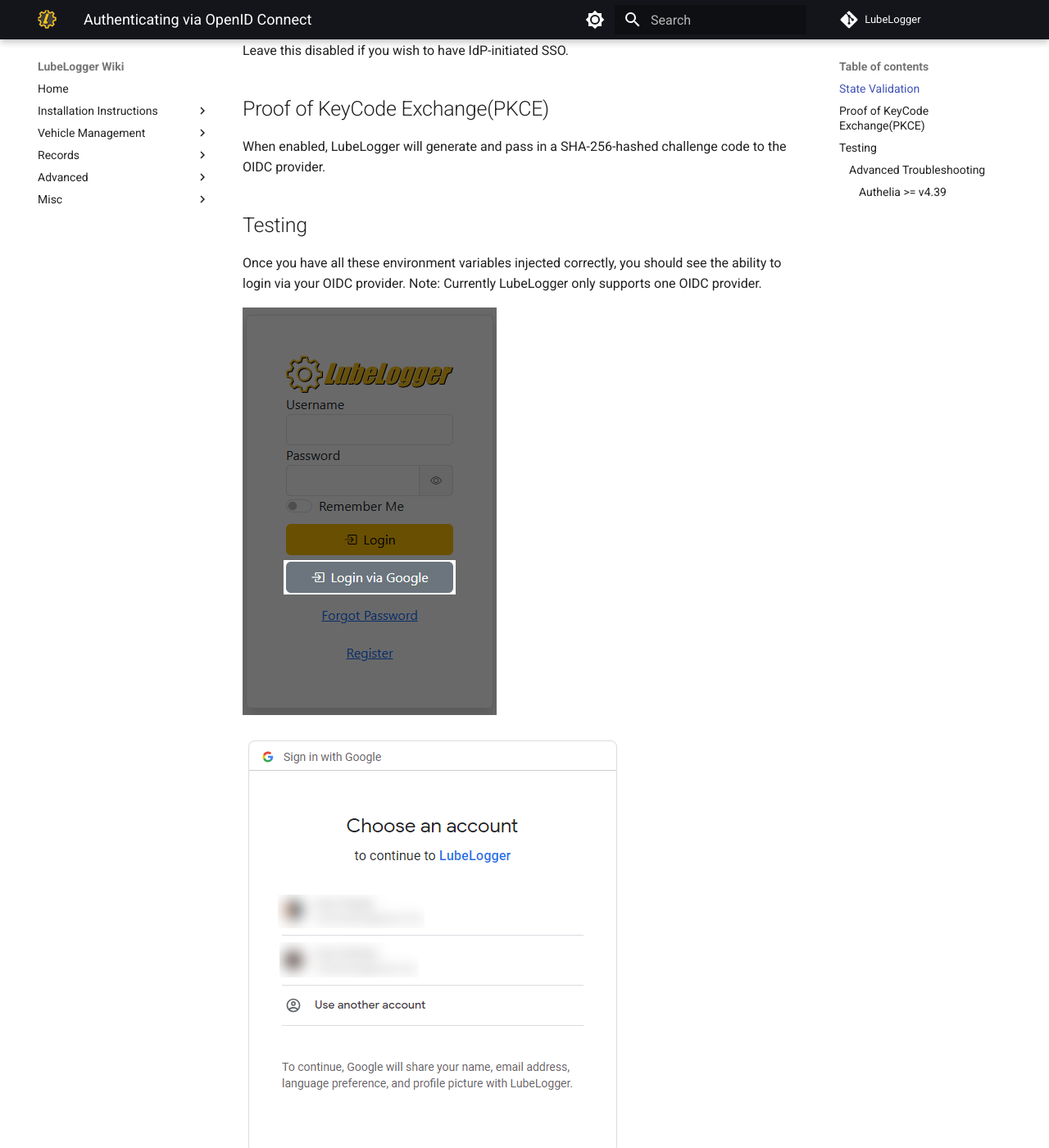
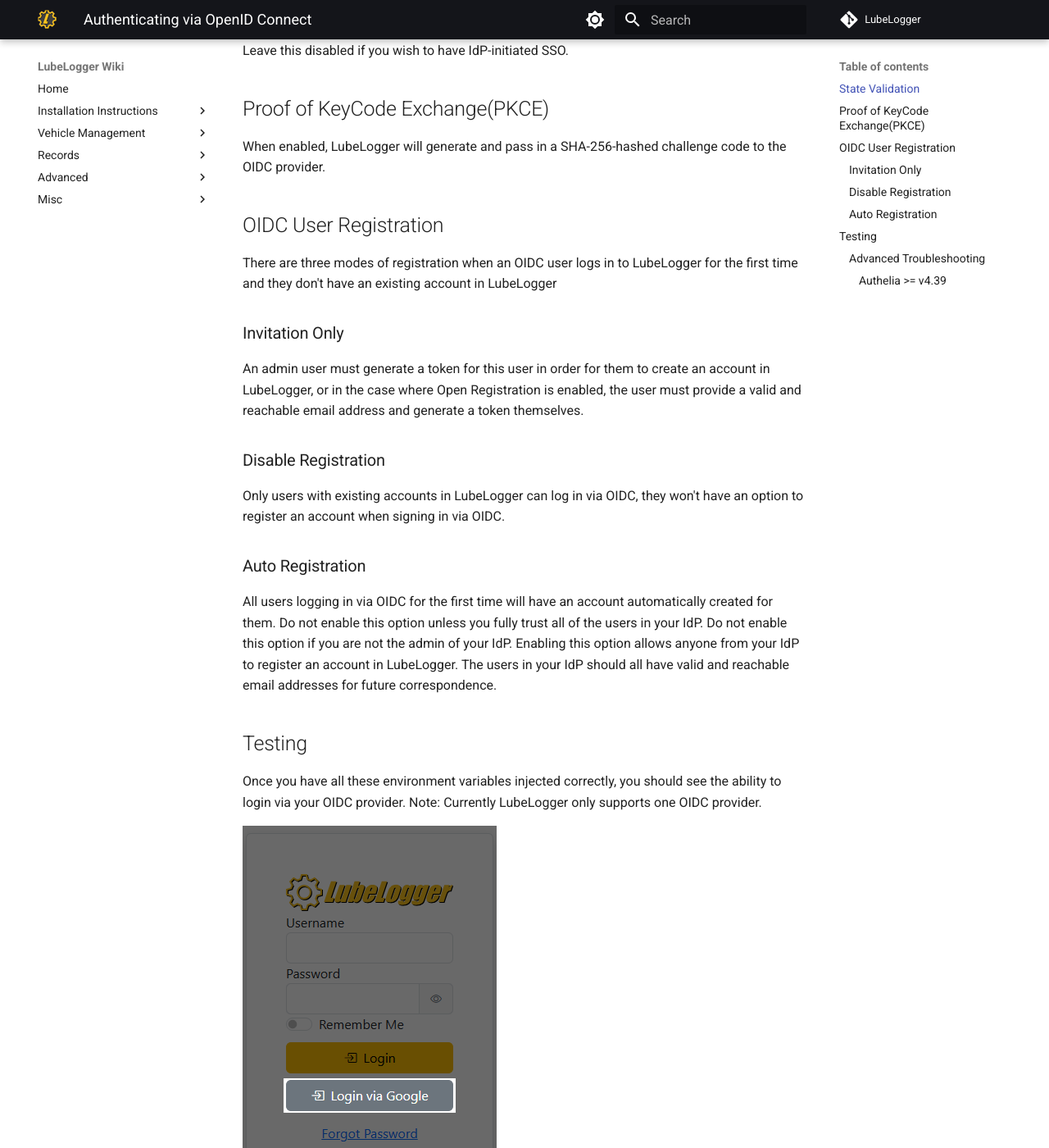
Before and after one commit to hargata/lubelog_docs, an MkDocs documentation site: the page built from docs/Advanced/OpenID.md, in a window 1280 px wide and 1400 px high, scrolled down 1149 px. Shown: the whole window at 82% size. Built offline with MkDocs 1.6.1 and Material for MkDocs 9.7.7, drawn with Linux system fonts in a browser that asks for light colours; comment, search, counter and statistics services are not loaded.

Commit message:
OIDC registration mode.

```diff
--- a/docs/Advanced/OpenID.md
+++ b/docs/Advanced/OpenID.md
@@ -11,6 +11,22 @@
 
 ## Proof of KeyCode Exchange(PKCE)
 When enabled, LubeLogger will generate and pass in a SHA-256-hashed challenge code to the OIDC provider.
+
+## OIDC User Registration
+
+There are three modes of registration when an OIDC user logs in to LubeLogger for the first time and they don't have an existing account in LubeLogger
+
+### Invitation Only
+
+An admin user must generate a token for this user in order for them to create an account in LubeLogger, or in the case where Open Registration is enabled, the user must provide a valid and reachable email address and generate a token themselves.
+
+### Disable Registration
+
+Only users with existing accounts in LubeLogger can log in via OIDC, they won't have an option to register an account when signing in via OIDC.
+
+### Auto Registration
+
+All users logging in via OIDC for the first time will have an account automatically created for them. Do not enable this option unless you fully trust all of the users in your IdP. Do not enable this option if you are not the admin of your IdP. Enabling this option allows anyone from your IdP to register an account in LubeLogger. The users in your IdP should all have valid and reachable email addresses for future correspondence.
 
 ## Testing
 Once you have all these environment variables injected correctly, you should see the ability to login via your OIDC provider. Note: Currently LubeLogger only supports one OIDC provider.
```
